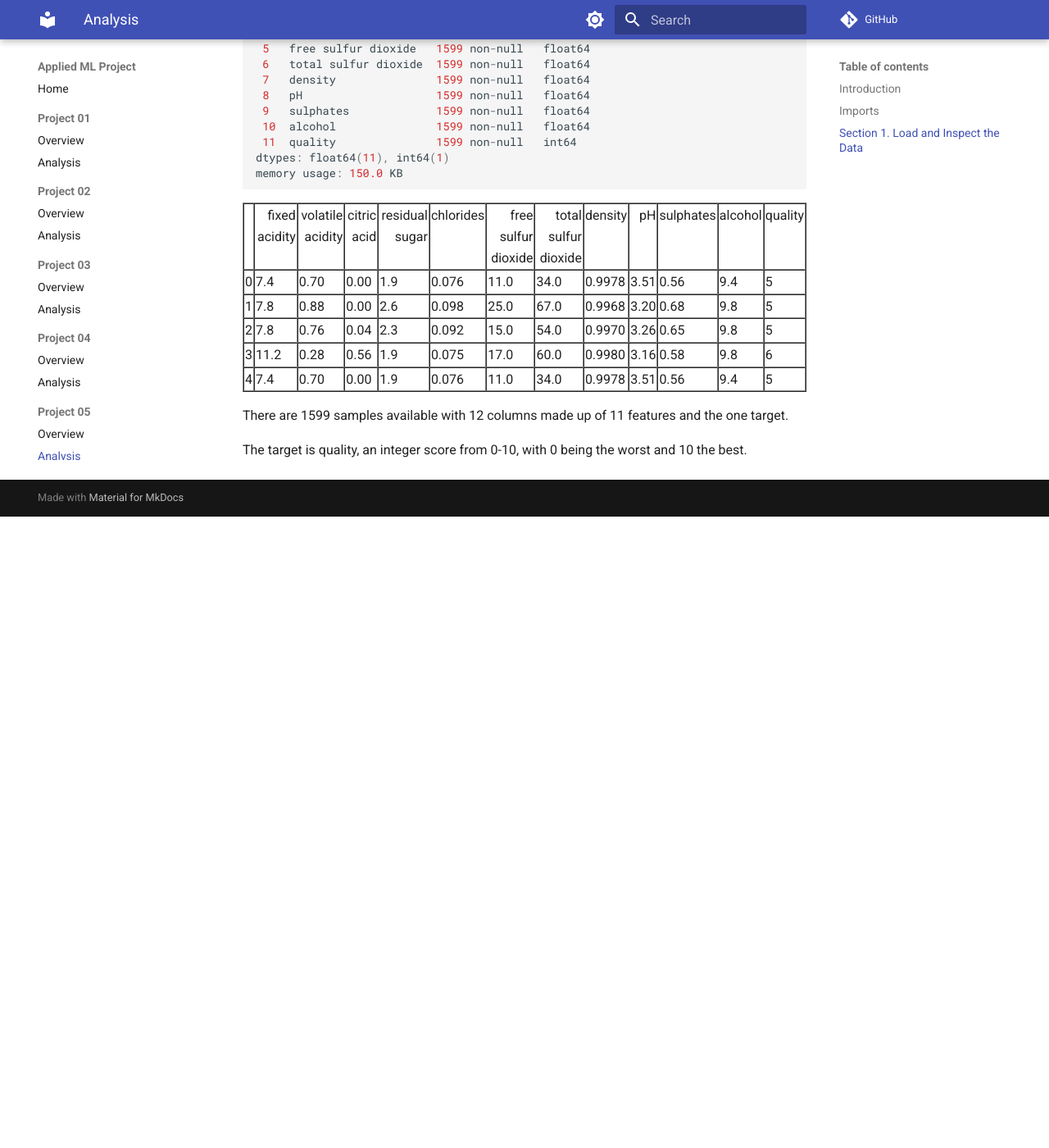
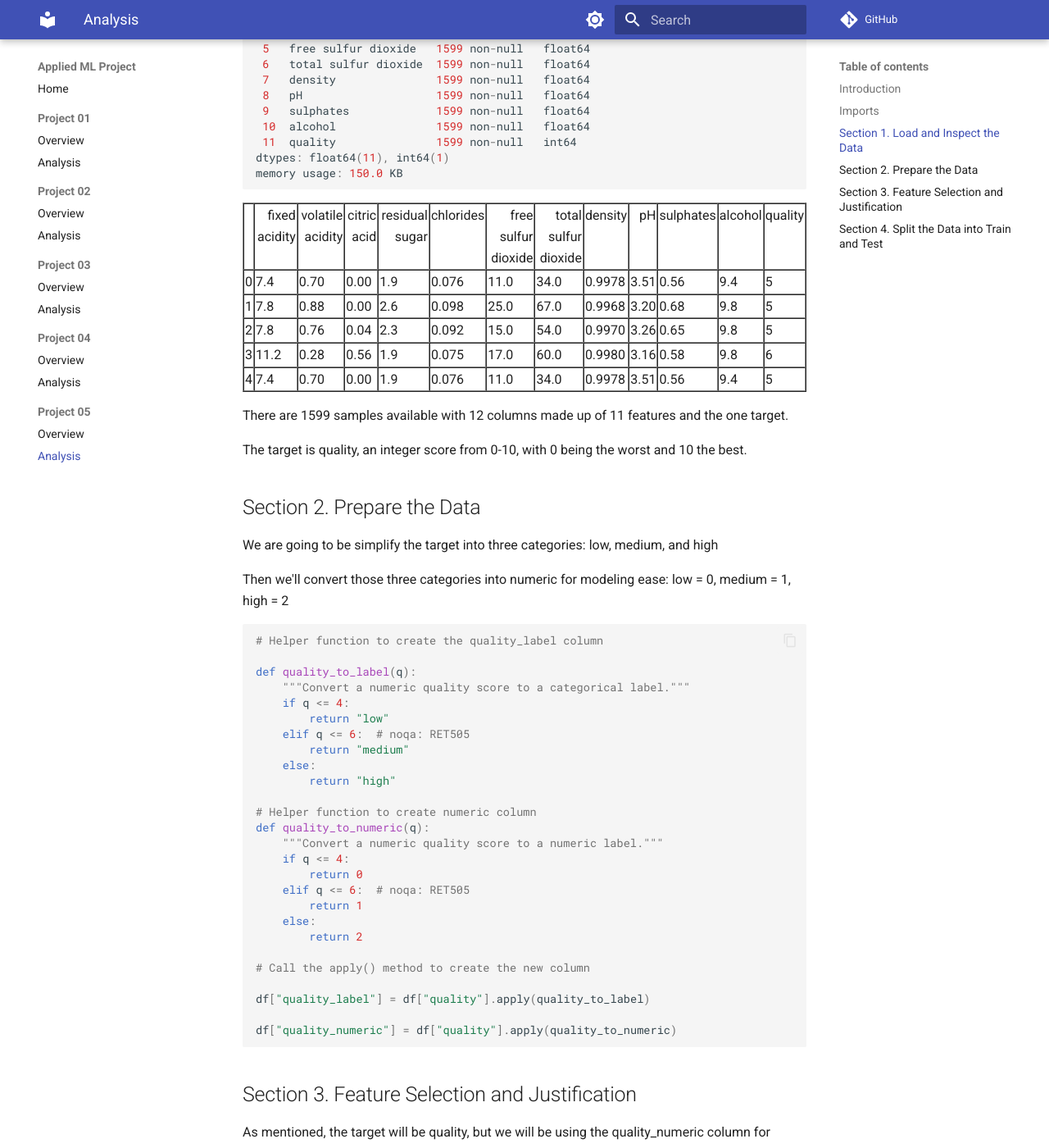
Before and after one commit to DMill31/applied-ml-miller, an MkDocs documentation site: the page built from docs/project05/ANALYSIS.md, in a window 1280 px wide and 1400 px high, scrolled down 1196 px. Shown: the whole window at 82% size. Built offline with MkDocs 1.6.1 and Material for MkDocs 9.7.7, drawn with Linux system fonts in a browser that asks for light colours; comment, search, counter and statistics services are not loaded; before the commit the page ends 1826 px from its top, so only the background shows below that; some of the changed text lies outside the part shown.

Commit message:
Added sections 2-4 to p5 analysis

````diff
--- a/docs/project05/ANALYSIS.md
+++ b/docs/project05/ANALYSIS.md
@@ -173,3 +173,79 @@
 There are 1599 samples available with 12 columns made up of 11 features and the one target.
 
 The target is quality, an integer score from 0-10, with 0 being the worst and 10 the best.
+
+## Section 2. Prepare the Data
+
+We are going to be simplify the target into three categories: low, medium, and high
+
+Then we'll convert those three categories into numeric for modeling ease: low = 0, medium = 1, high = 2
+
+```python
+# Helper function to create the quality_label column
+
+def quality_to_label(q):
+    """Convert a numeric quality score to a categorical label."""
+    if q <= 4:
+        return "low"
+    elif q <= 6:  # noqa: RET505
+        return "medium"
+    else:
+        return "high"
+
+# Helper function to create numeric column
+def quality_to_numeric(q):
+    """Convert a numeric quality score to a numeric label."""
+    if q <= 4:
+        return 0
+    elif q <= 6:  # noqa: RET505
+        return 1
+    else:
+        return 2
+
+# Call the apply() method to create the new column
+
+df["quality_label"] = df["quality"].apply(quality_to_label)
+
+df["quality_numeric"] = df["quality"].apply(quality_to_numeric)
+```
+
+## Section 3. Feature Selection and Justification
+
+
+
+As mentioned, the target will be quality, but we will be using the quality_numeric column for modeling ease.
+
+The input features will be the rest of the dataset besides quality and quality_label.
+
+Input features:
+
+- fixed acidity
+- volatile acidity
+- citric acid
+- residual sugar
+- chlorides
+- free sulfur dioxide
+- total sulfur dioxide
+- density
+- pH
+- sulphates
+- alcohol
+
+Target:
+
+- quality_numeric
+
+```python
+# Create the X and y variables for modeling
+X = df.drop(columns=["quality", "quality_label", "quality_numeric"])
+y = df["quality_numeric"]
+```
+
+## Section 4. Split the Data into Train and Test
+
+```python
+# Create the training and testing sets
+X_train, X_test, y_train, y_test = train_test_split(
+    X, y, test_size=0.2, random_state=42, stratify=y
+)
+```
````
